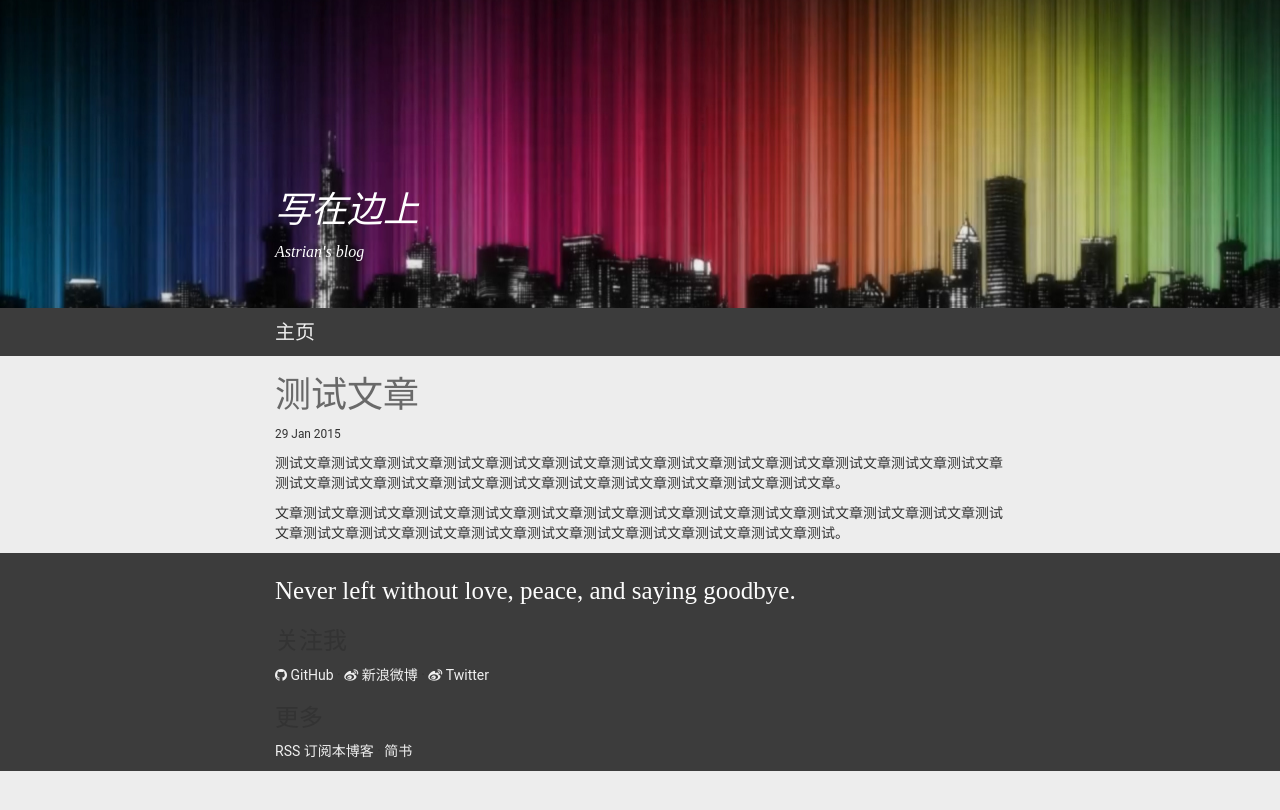
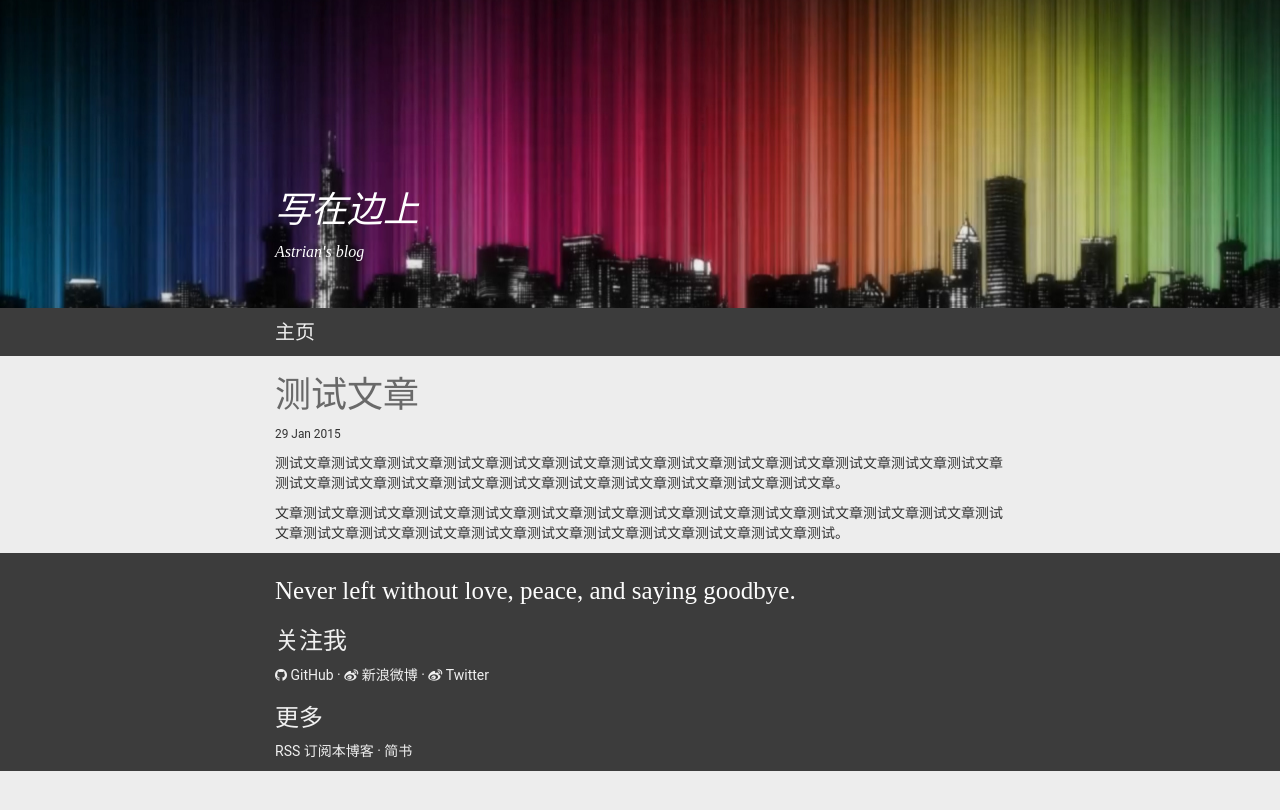
Before and after one commit to zqm1999/zqm1999.github.io, a Jekyll site: the page built from index.htm, in a window 1280 px wide. Shown: the top 810 px of the page. Built offline with Jekyll 4.4.1, drawn with Linux system fonts in a browser that asks for light colours; nearby versions of some CDN libraries; some web fonts are replaced; Markdown is read by kramdown in place of the engine named in the settings.

Commit message:
footer 样式修改

```diff
--- a/css/index.css
+++ b/css/index.css
@@ -46,7 +46,7 @@
 
 .footer{
     background-color: rgb(60, 60, 60);
-    color:color:#f0f0f0;
+    color:#f0f0f0;
 }
 
 #tagline{
```
